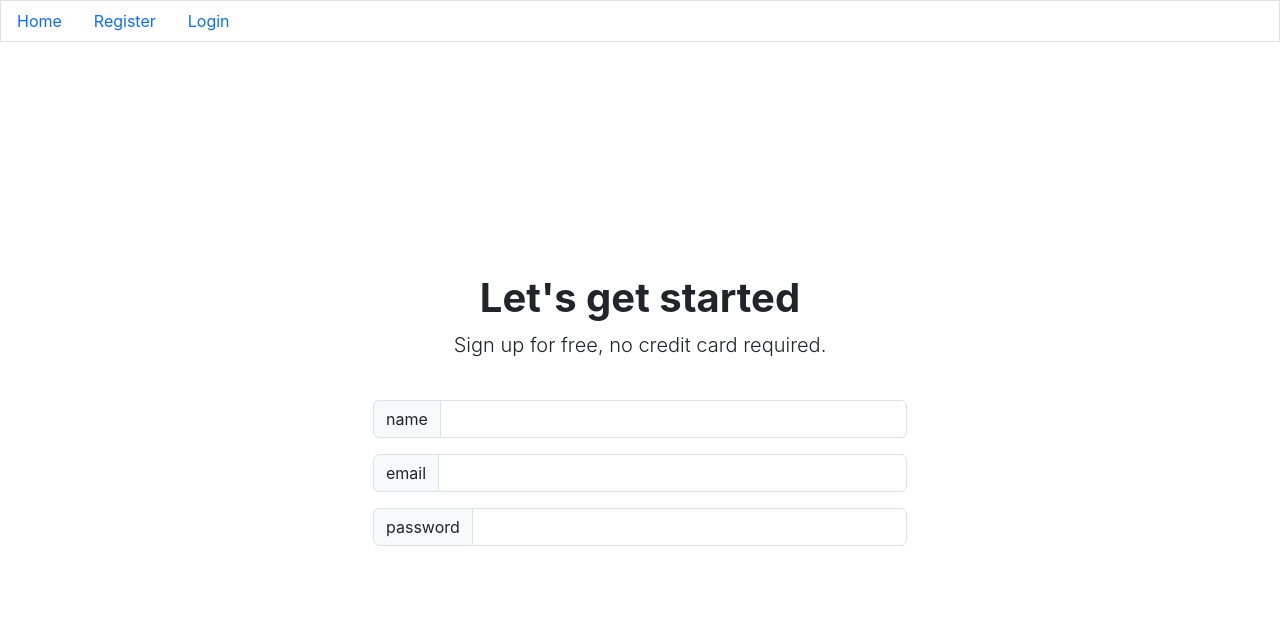
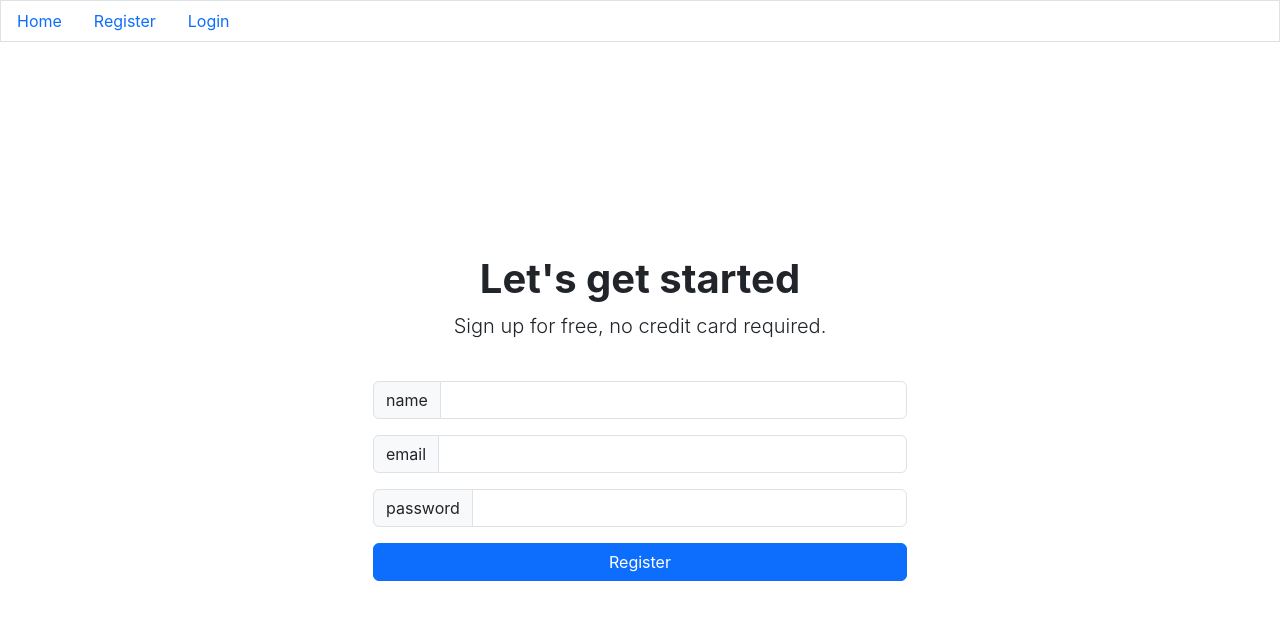
Before and after one commit to nickty/client, a React (Create React App) app: page /register in a window 1280 px wide. Shown: the top 620 px of the page. Built offline with nearby package versions, Linux system fonts and the light colour scheme.

Commit message:
design submit button

```diff
--- /dev/null
+++ b/src/components/Button.js
@@ -0,0 +1,16 @@
+import React from 'react'
+
+const Button = ({
+  type = 'primary',
+  size = 'md',
+  text = 'Submit',
+  handleClick,
+}) => {
+  return (
+    <button onClick={handleClick} className={`btn btn-${type} btn-${size}`}>
+      {text}
+    </button>
+  )
+}
+
+export default Button
--- a/src/pages/Register.js
+++ b/src/pages/Register.js
@@ -1,10 +1,15 @@
 import React, { useState } from 'react'
 import Input from '../components/Input'
+import Button from '../components/Button'
 
 const Register = () => {
   const [name, setName] = useState('')
   const [email, setEmail] = useState('')
   const [password, setPassword] = useState('')
+
+  const handleClick = async () => {
+    console.log(name, email, password)
+  }
 
   return (
     <div className="d-flex justify-content-center" style={{ height: '88vh' }}>
@@ -28,6 +33,10 @@
               value={password}
               setValue={setPassword}
             />
+
+            <div className="d-grid">
+              <Button handleClick={handleClick} text="Register" size="small" />
+            </div>
           </div>
         </div>
       </div>
```
